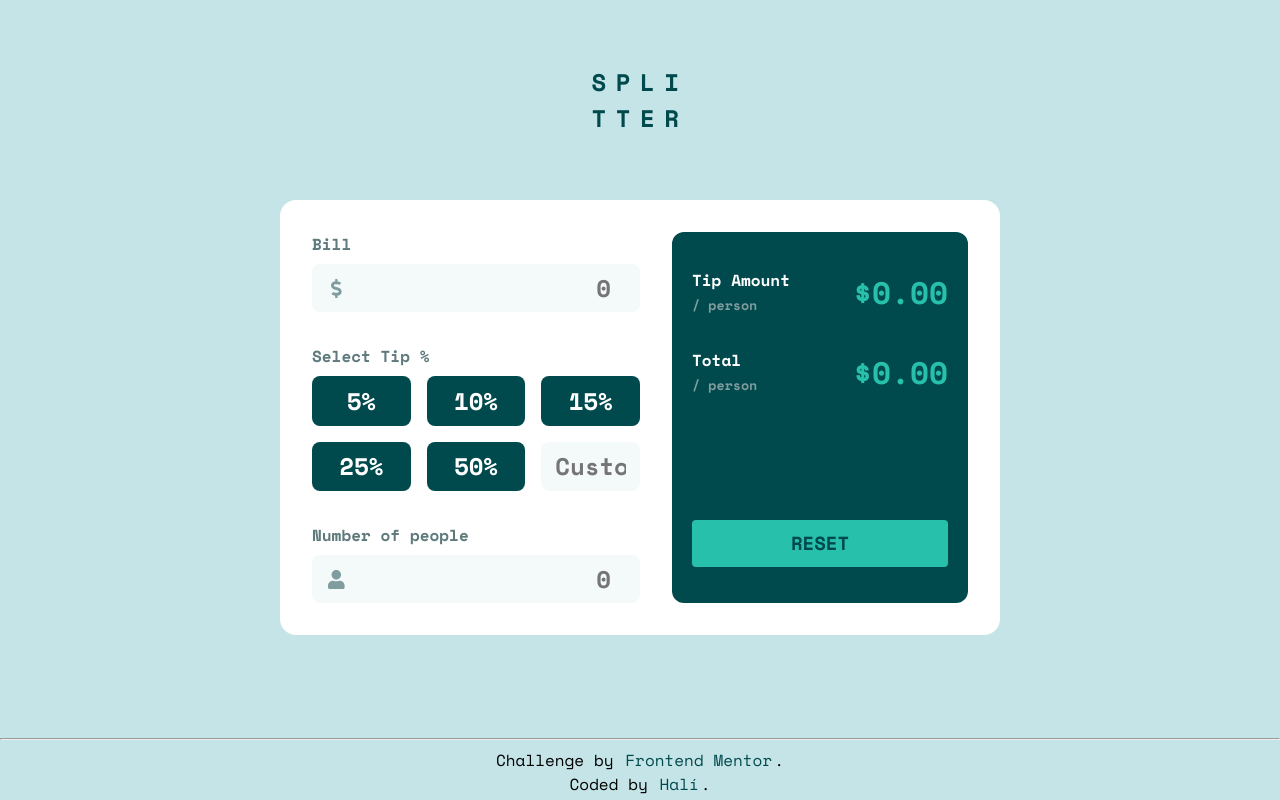
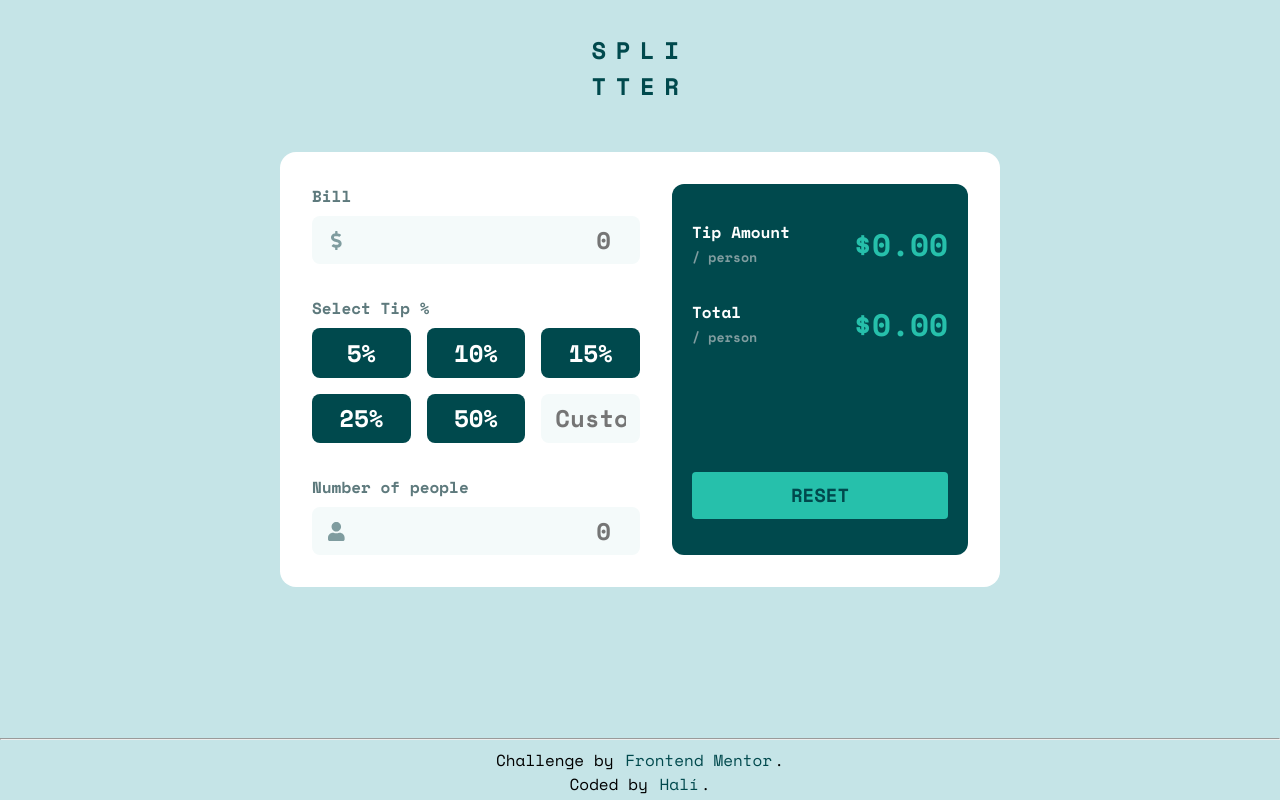
Before and after one commit to halivert/tip-calculator-app, a Vue app: page / in a window 1280 px wide. Built offline with nearby package versions, Linux system fonts and the light colour scheme.

Commit message:
Update screenshot and styles

```diff
--- a/src/App.vue
+++ b/src/App.vue
@@ -56,8 +56,8 @@ main {
 	align-items: center;
 	box-sizing: border-box;
 	min-height: 100%;
-	gap: 4em;
-	padding-top: 4em;
+	gap: 3em;
+	padding-top: 2em;
 }
 
 input {
```
Also changed, not shown: images/screenshot-desktop.png.
